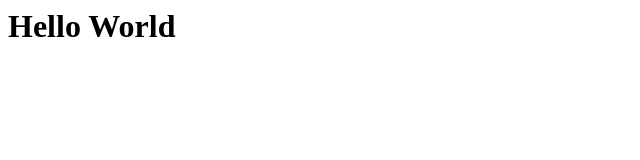
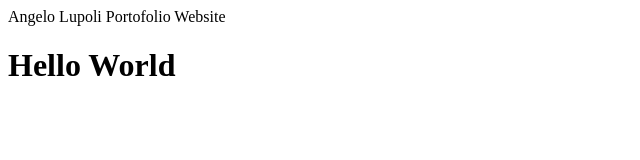
Before and after one commit to beltarlitz/githubpages, a plain HTML site: page index.html in a window 1280 px wide. Shown: the whole page, without its empty margins (0-640 px from the left). Drawn offline with Linux system fonts and the light colour scheme.

Commit message:
Update index.html

```diff
--- a/index.html
+++ b/index.html
@@ -1 +1,6 @@
-<h1> Hello World </h1>
+<html>
+  <head>Angelo Lupoli Portofolio Website</head>
+  <body>
+    <h1> Hello World </h1>
+  </body>
+</html>
```
